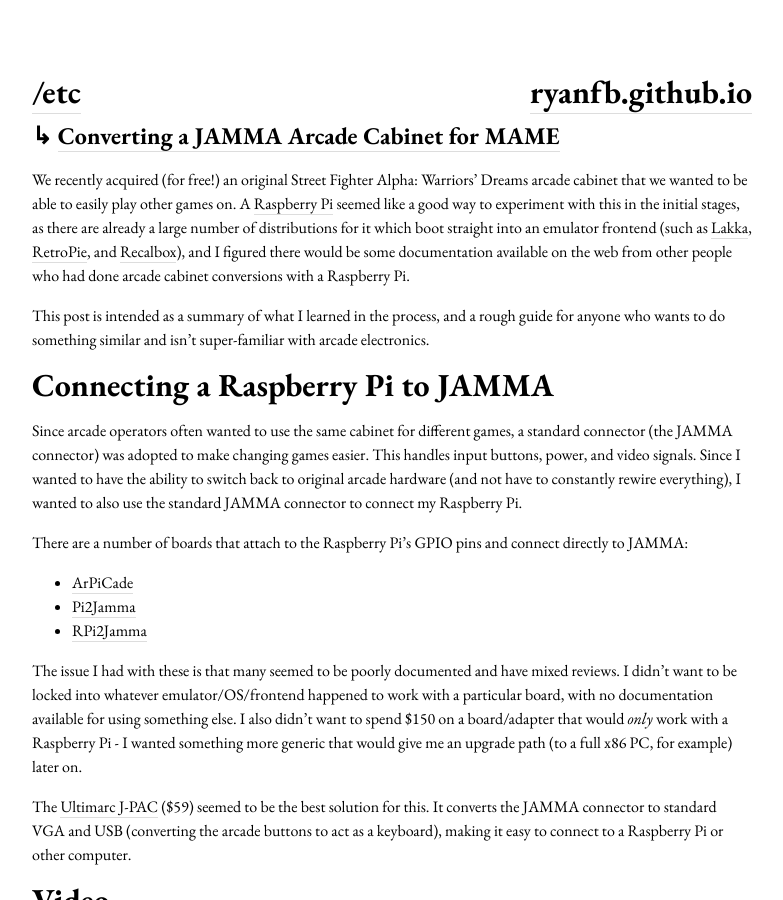
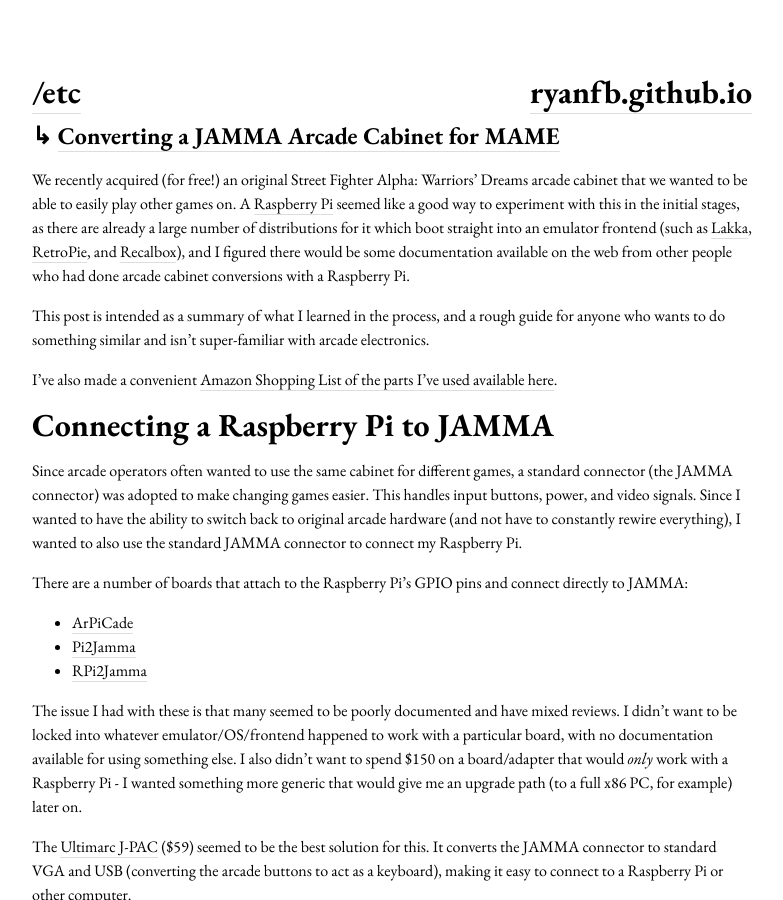
Before and after one commit to ryanfb/etc, a Jekyll site: the page built from _posts/2017-11-11-converting_a_jamma_arcade_cabinet_for_mame.md, in a window 1280 px wide and 900 px high. Shown: the whole window, without its empty margins (248-1031 px from the left). Built offline with Jekyll 4.4.1, drawn with Linux system fonts in a browser that asks for light colours; nearby versions of some CDN libraries.

Commit message:
Add Amazon list

```diff
--- a/_posts/2017-11-11-converting_a_jamma_arcade_cabinet_for_mame.md
+++ b/_posts/2017-11-11-converting_a_jamma_arcade_cabinet_for_mame.md
@@ -5,6 +5,8 @@
 We recently acquired (for free!) an original Street Fighter Alpha: Warriors' Dreams arcade cabinet that we wanted to be able to easily play other games on. A [Raspberry Pi](http://amzn.to/2i6jQsp) seemed like a good way to experiment with this in the initial stages, as there are already a large number of distributions for it which boot straight into an emulator frontend (such as [Lakka](http://www.lakka.tv/), [RetroPie](https://retropie.org.uk/), and [Recalbox](https://www.recalbox.com/)), and I figured there would be some documentation available on the web from other people who had done arcade cabinet conversions with a Raspberry Pi.
 
 This post is intended as a summary of what I learned in the process, and a rough guide for anyone who wants to do something similar and isn't super-familiar with arcade electronics.
+
+I've also made a convenient [Amazon Shopping List of the parts I've used available here](http://amzn.to/2zPyxvC).
 
 # Connecting a Raspberry Pi to JAMMA
 
```
